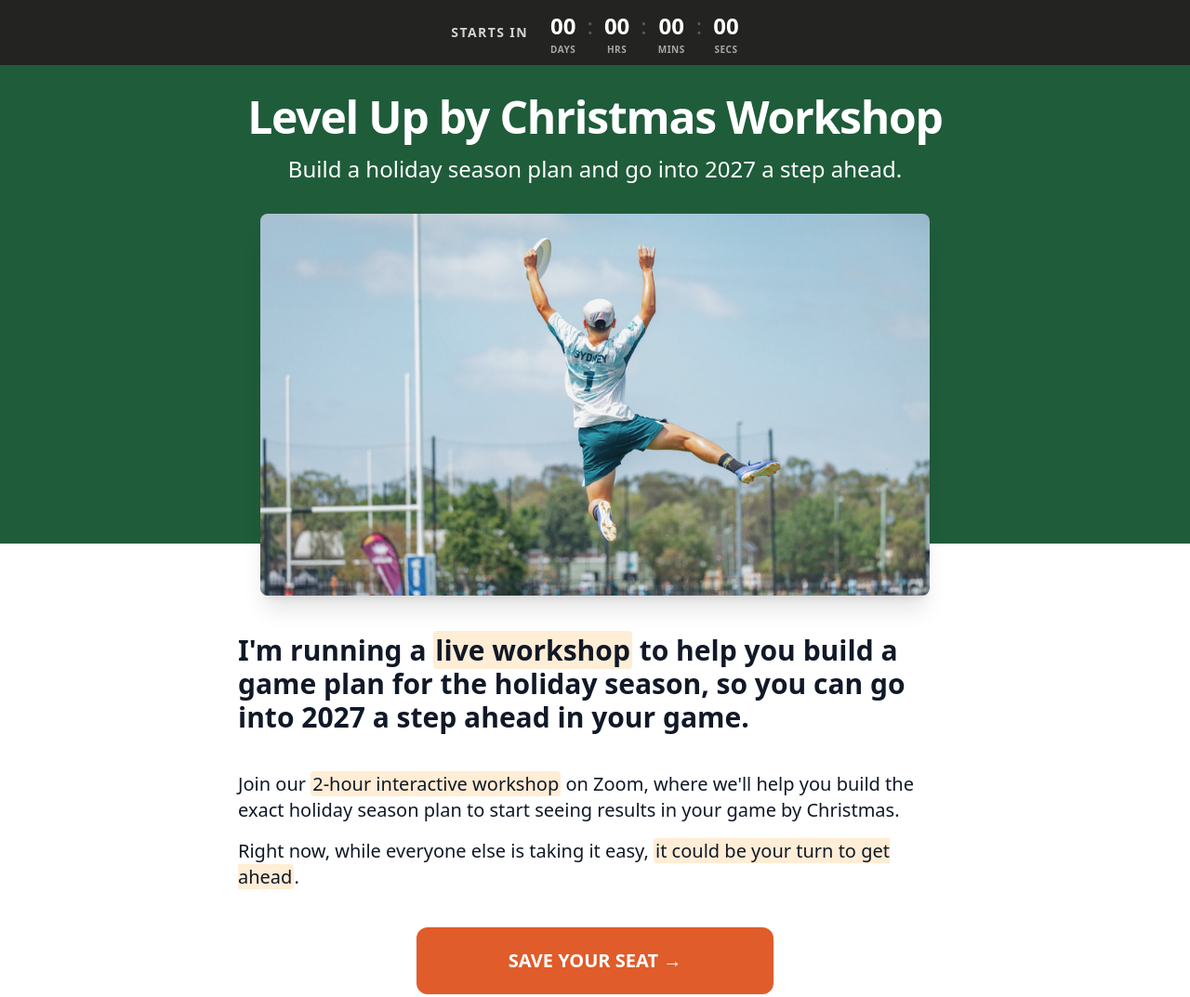
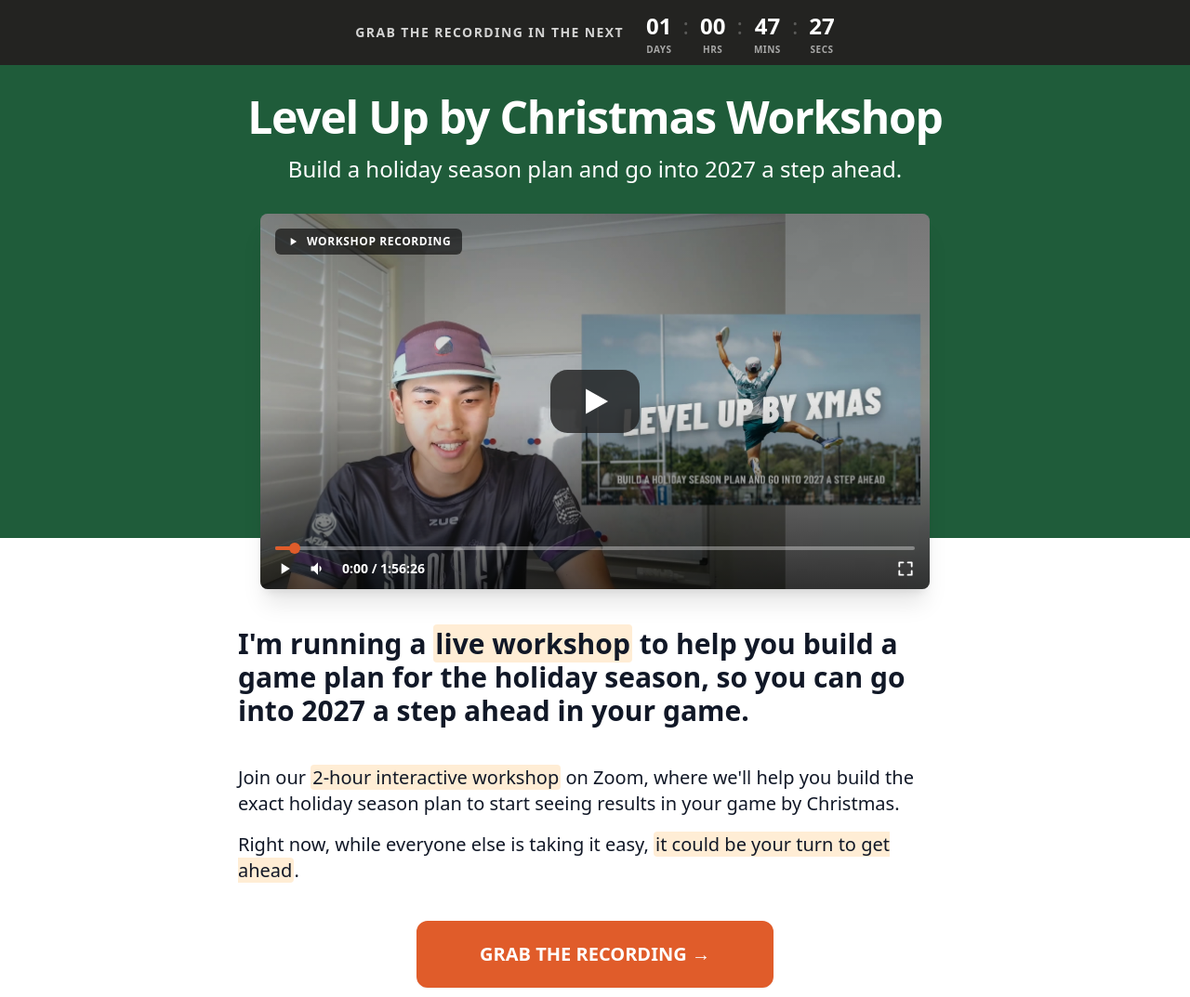
Before and after one commit to ericdeng3/ultimate-academy, a plain HTML site: page level-up-by-christmas-workshop/index.html in a window 1280 px wide. Shown: the top 1073 px of the page at 93% size. Drawn offline with nearby package versions, Linux system fonts and the light colour scheme.

Commit message:
Workshop page: sell the recording, 24h countdown, recording-style hero
Co-Authored-By: Claude Opus 5.5 <noreply@anthropic.com>

```diff
--- a/level-up-by-christmas-workshop/index.html
+++ b/level-up-by-christmas-workshop/index.html
@@ -64,11 +64,11 @@
 </head>
 <body class="bg-white text-gray-900 font-sans antialiased">
 
-  <!-- ─── TOP BAR: live countdown to the workshop (sticky). Start: Fri 27 Nov 2026, 9:00am Sydney = 26 Nov 22:00 UTC ─── -->
+  <!-- ─── TOP BAR: 24-hour window to grab the recording (sticky). Ends: Sat 28 Nov 2026, 5:00pm Sydney = 28 Nov 06:00 UTC ─── -->
   <div class="reveal sticky top-0 z-50 bg-[#232321]" style="transition-delay:0.02s">
-    <a href="#options" id="countdown" data-target="2026-11-26T22:00:00Z" aria-label="Time until the workshop starts"
+    <a href="#options" id="countdown" data-target="2026-11-28T06:00:00Z" aria-label="Time left to grab the recording"
        class="flex flex-col sm:flex-row items-center justify-center gap-x-6 gap-y-2 py-3 px-4">
-      <span class="text-xs sm:text-sm font-bold uppercase tracking-widest text-white/80">Starts in</span>
+      <span class="text-xs sm:text-sm font-bold uppercase tracking-widest text-white/80">Grab the recording in the next</span>
       <span class="flex items-start gap-2 sm:gap-3">
         <span class="text-center leading-none"><span data-cd="days" class="block text-xl sm:text-2xl font-extrabold text-white tabular-nums">00</span><span class="block mt-1 text-[10px] font-bold uppercase tracking-wider text-white/60">Days</span></span><span class="text-xl sm:text-2xl font-normal text-white/25 leading-none">:</span><span class="text-center leading-none"><span data-cd="hrs" class="block text-xl sm:text-2xl font-extrabold text-white tabular-nums">00</span><span class="block mt-1 text-[10px] font-bold uppercase tracking-wider text-white/60">Hrs</span></span><span class="text-xl sm:text-2xl font-normal text-white/25 leading-none">:</span><span class="text-center leading-none"><span data-cd="mins" class="block text-xl sm:text-2xl font-extrabold text-white tabular-nums">00</span><span class="block mt-1 text-[10px] font-bold uppercase tracking-wider text-white/60">Mins</span></span><span class="text-xl sm:text-2xl font-normal text-white/25 leading-none">:</span><span class="text-center leading-none"><span data-cd="secs" class="block text-xl sm:text-2xl font-extrabold text-white tabular-nums">00</span><span class="block mt-1 text-[10px] font-bold uppercase tracking-wider text-white/60">Secs</span></span>
       </span>
@@ -92,9 +92,31 @@
 
     <div id="hero-image-wrap" class="reveal-scale relative z-10 mx-auto px-6" style="transition-delay:0.22s; max-width: 48rem; margin-top: -395px;">
       <div class="rounded-lg overflow-hidden shadow-xl">
-        <!-- 1400x800 photo: 57.14% keeps its real aspect ratio, so the height is known before it loads -->
-        <div id="hero-image" class="relative w-full" style="padding-top: 57.14%;">
-          <img src="hero.jpg" alt="Eric leaping for a disc on an ultimate field" class="absolute inset-0 w-full h-full object-cover" />
+        <!-- 1448x812 workshop recording still: 56.08% keeps its real aspect ratio, so the height is known before it loads -->
+        <div id="hero-image" class="relative w-full" style="padding-top: 56.08%;">
+          <img src="workshop-recording.jpg" alt="Eric presenting the Level Up by Xmas workshop" class="absolute inset-0 w-full h-full object-cover" />
+          <!-- Static "video player" look: badge, play button, control bar (1:56:26 = real length of the recording). Clicking goes to the offer. -->
+          <a href="#options" aria-label="Grab the recording" class="absolute inset-0 block text-left">
+            <span class="absolute inset-0 bg-gradient-to-t from-black/70 via-black/10 to-black/25"></span>
+            <span class="absolute top-3 left-3 sm:top-4 sm:left-4 inline-flex items-center gap-1.5 sm:gap-2 bg-black/60 text-white text-[10px] sm:text-xs font-bold uppercase tracking-wider px-2.5 py-1 sm:px-3 sm:py-1.5 rounded-md">
+              <svg class="w-3 h-3 sm:w-3.5 sm:h-3.5" viewBox="0 0 24 24" fill="currentColor" aria-hidden="true"><path d="M8 5v14l11-7z"/></svg>Workshop recording
+            </span>
+            <span class="absolute inset-0 flex items-center justify-center">
+              <svg class="w-[68px] h-12 sm:w-[96px] sm:h-[68px]" viewBox="0 0 68 48" aria-hidden="true"><rect width="68" height="48" rx="13" fill="#212121" fill-opacity="0.8"/><path d="M27 14.5v19l17-9.5z" fill="#fff"/></svg>
+            </span>
+            <span class="absolute inset-x-0 bottom-0 px-3 sm:px-4 pb-2.5 sm:pb-3">
+              <span class="block relative h-1 rounded-full bg-white/35 mb-2 sm:mb-2.5">
+                <span class="absolute left-0 top-0 h-full w-[3%] rounded-full bg-brand"></span>
+                <span class="absolute top-1/2 -translate-y-1/2 left-[3%] -ml-1.5 w-3 h-3 rounded-full bg-brand"></span>
+              </span>
+              <span class="flex items-center gap-3 sm:gap-4 text-white">
+                <svg class="w-4 h-4 sm:w-5 sm:h-5" viewBox="0 0 24 24" fill="currentColor" aria-hidden="true"><path d="M8 5v14l11-7z"/></svg>
+                <svg class="w-4 h-4 sm:w-5 sm:h-5" viewBox="0 0 24 24" fill="currentColor" aria-hidden="true"><path d="M3 9v6h4l5 5V4L7 9H3zm13.5 3A4.5 4.5 0 0 0 14 8v8a4.5 4.5 0 0 0 2.5-4z"/></svg>
+                <span class="text-[11px] sm:text-sm font-semibold tabular-nums">0:00 / 1:56:26</span>
+                <svg class="w-4 h-4 sm:w-5 sm:h-5 ml-auto" fill="none" stroke="currentColor" stroke-width="2.2" stroke-linecap="round" stroke-linejoin="round" viewBox="0 0 24 24" aria-hidden="true"><path d="M4 9V4h5M20 9V4h-5M4 15v5h5M20 15v5h-5"/></svg>
+              </span>
+            </span>
+          </a>
         </div>
       </div>
     </div>
@@ -115,7 +137,7 @@
         </div>
       </div>
       <div class="reveal mt-10">
-        <a href="#options" class="block w-full max-w-sm mx-auto text-center bg-brand text-white font-extrabold px-4 sm:px-8 py-5 rounded-xl border-2 border-brand hover:bg-white hover:text-brand transition-colors shadow-sm whitespace-nowrap text-[clamp(0.9rem,4.6vw,1.25rem)] sm:text-xl">SAVE YOUR SEAT →</a>
+        <a href="#options" class="block w-full max-w-sm mx-auto text-center bg-brand text-white font-extrabold px-4 sm:px-8 py-5 rounded-xl border-2 border-brand hover:bg-white hover:text-brand transition-colors shadow-sm whitespace-nowrap text-[clamp(0.9rem,4.6vw,1.25rem)] sm:text-xl">GRAB THE RECORDING →</a>
       </div>
     </div>
   </section>
@@ -139,7 +161,7 @@
         <p class="font-bold">So once a year, right before the holidays, we do something about it.</p>
       </div>
       <div class="reveal mt-10">
-        <a href="#options" class="block w-full max-w-sm mx-auto text-center bg-brand text-white font-extrabold px-4 sm:px-8 py-5 rounded-xl border-2 border-brand hover:bg-white hover:text-brand transition-colors shadow-sm whitespace-nowrap text-[clamp(0.9rem,4.6vw,1.25rem)] sm:text-xl">SAVE YOUR SEAT →</a>
+        <a href="#options" class="block w-full max-w-sm mx-auto text-center bg-brand text-white font-extrabold px-4 sm:px-8 py-5 rounded-xl border-2 border-brand hover:bg-white hover:text-brand transition-colors shadow-sm whitespace-nowrap text-[clamp(0.9rem,4.6vw,1.25rem)] sm:text-xl">GRAB THE RECORDING →</a>
       </div>
     </div>
   </section>
@@ -247,7 +269,7 @@
       </div>
 
       <div class="reveal mt-10">
-        <a href="#options" class="block w-full max-w-sm mx-auto text-center bg-brand text-white font-extrabold px-4 sm:px-8 py-5 rounded-xl border-2 border-brand hover:bg-white hover:text-brand transition-colors shadow-sm whitespace-nowrap text-[clamp(0.9rem,4.6vw,1.25rem)] sm:text-xl">SAVE YOUR SEAT →</a>
+        <a href="#options" class="block w-full max-w-sm mx-auto text-center bg-brand text-white font-extrabold px-4 sm:px-8 py-5 rounded-xl border-2 border-brand hover:bg-white hover:text-brand transition-colors shadow-sm whitespace-nowrap text-[clamp(0.9rem,4.6vw,1.25rem)] sm:text-xl">GRAB THE RECORDING →</a>
       </div>
     </div>
   </section>
```
Also changed, not shown: level-up-by-christmas-workshop/workshop-recording.jpg (added).
